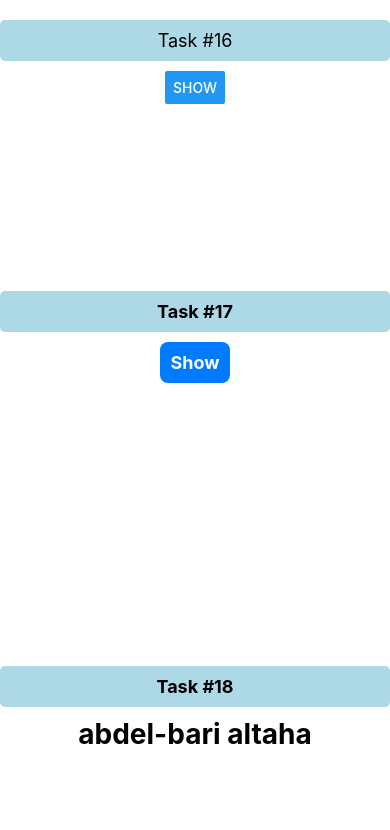
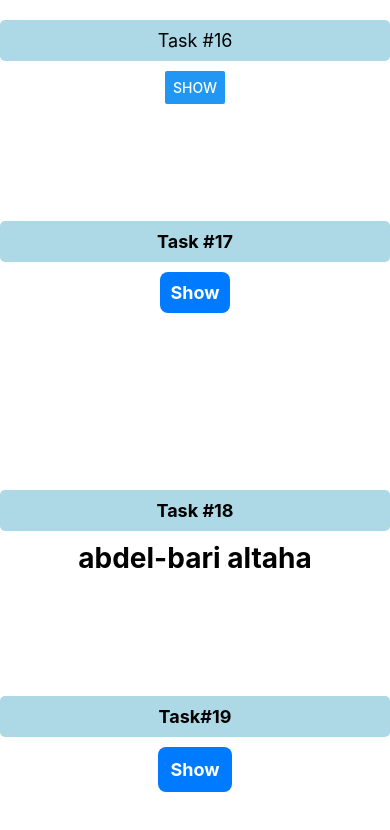
Before and after one commit to baritaha/JoVision-react-Tasks, a React Native app: screen / in a window 390 px wide. Shown: the top 830 px of the page. Built offline with nearby package versions, Linux system fonts and the light colour scheme.

Commit message:
add Task#19 start use component inside js file

```diff
--- a/App.tsx
+++ b/App.tsx
@@ -3,6 +3,7 @@ import { StyleSheet, View } from 'react-native';
 import Task16 from './Tasks/Task#16'; // Import the Task Component
 import Task17 from './Tasks/Task#17';
 import Task18 from './Tasks/Task#18';
+import Task19 from './Tasks/Task#19';
 
 const styles = StyleSheet.create({
   container: {
@@ -16,6 +17,7 @@ const App = () => {
       <Task16 />
       <Task17/>
       <Task18/>
+      <Task19/>
     </View>
   );
 };
--- /dev/null
+++ b/Tasks/Task#19.js
@@ -0,0 +1,27 @@
+import React, { useState } from 'react';
+import { View, TouchableOpacity, Text, StyleSheet } from 'react-native';
+import MyClassPage_Task19 from '../components/MyClassPage_Task19';
+
+const Task19 = () => {
+  const [isVisible, setIsVisible] = useState(false);
+
+  return (
+    <View style={styles.container}>
+        <Text style={styles.text2}>Task#19</Text>
+      <TouchableOpacity style={styles.button} onPress={() => setIsVisible(!isVisible)}>
+        <Text style={styles.buttonText}>{isVisible ? 'Hide' : 'Show'}</Text>
+      </TouchableOpacity>
+
+      {isVisible && <MyClassPage_Task19 />}
+    </View>
+  );
+};
+
+const styles = StyleSheet.create({
+  container: { flex: 1, justifyContent: 'center', alignItems: 'center' },
+  button: { backgroundColor: '#007AFF', padding: 12, borderRadius: 8 },
+  buttonText: { color: 'white', fontSize: 18, fontWeight: 'bold' },
+  text2: { fontSize: 18, margin: 10, backgroundColor: 'lightblue', padding: 10, borderRadius: 5, width: '100%', textAlign: 'center',fontWeight: 'bold' },
+});
+
+export default Task19;
--- /dev/null
+++ b/components/MyClassPage_Task19.js
@@ -0,0 +1,22 @@
+import React, { Component } from 'react';
+import { View, Text, StyleSheet } from 'react-native';
+
+class MyClassPage_Task19 extends Component {
+  render() {
+    return (
+      <View style={styles.container}>
+        <Text style={styles.text}>this text come from
+             <Text style={styles.innerText}> MyClassPage </Text>
+              component</Text>
+      </View>
+    );
+  }
+}
+
+const styles = StyleSheet.create({
+  container: { flex: 1, justifyContent: 'center', alignItems: 'center' },
+  text: { fontSize: 24, fontWeight: 'bold',alignItems:'center',textAlign:'center' },
+  innerText:{padding:17,color:'chocolate',backgroundColor: '#ADD8E6',borderRadius: 5},
+});
+
+export default MyClassPage_Task19;
```
